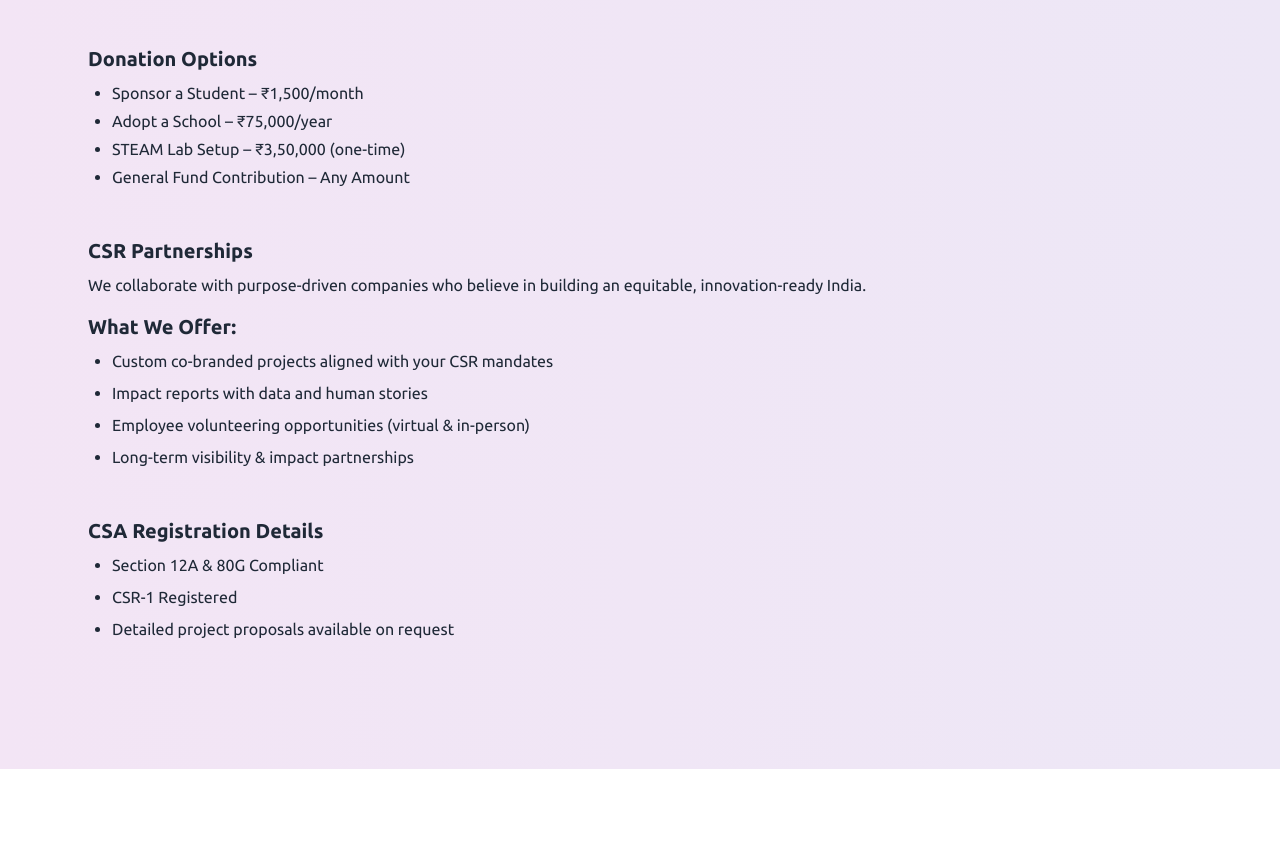
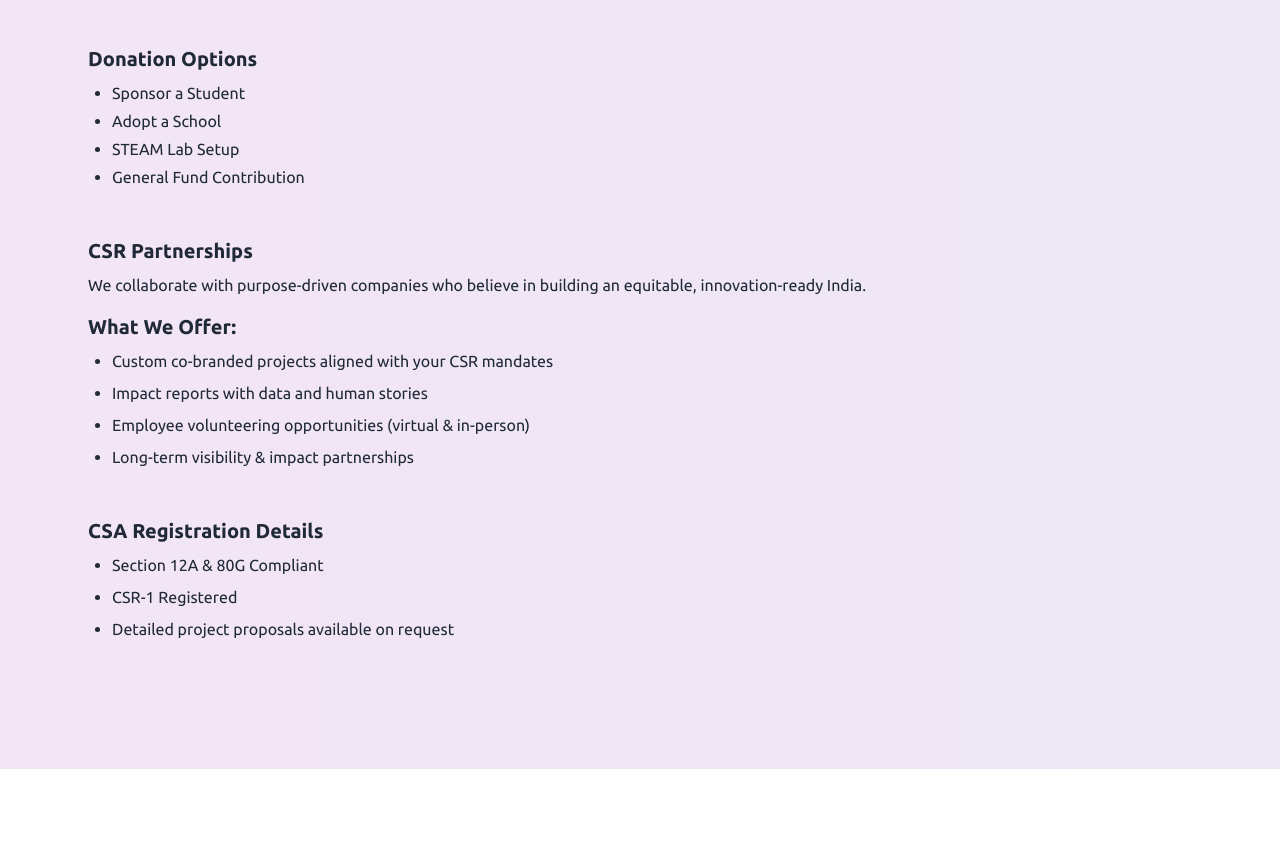
Before and after one commit to shivam-chaturvedi/steam-it, a website: page index.html in a window 1280 px wide. Shown: the part 5855-6701 px from the top of the page. Drawn offline with nearby package versions, Linux system fonts and the light colour scheme.

Commit message:
Index Update

```diff
--- a/index.html
+++ b/index.html
@@ -365,10 +365,10 @@
                 <div class="mb-12">
                     <h3 class="text-xl font-semibold mb-2">Donation Options</h3>
                     <ul class="list-disc pl-6 space-y-1">
-                        <li>Sponsor a Student – ₹1,500/month</li>
-                        <li>Adopt a School – ₹75,000/year</li>
-                        <li>STEAM Lab Setup – ₹3,50,000 (one-time)</li>
-                        <li>General Fund Contribution – Any Amount</li>
+                        <li>Sponsor a Student</li>
+                        <li>Adopt a School</li>
+                        <li>STEAM Lab Setup</li>
+                        <li>General Fund Contribution</li>
                     </ul>
                 </div>
                 <div class="mb-12">
```
